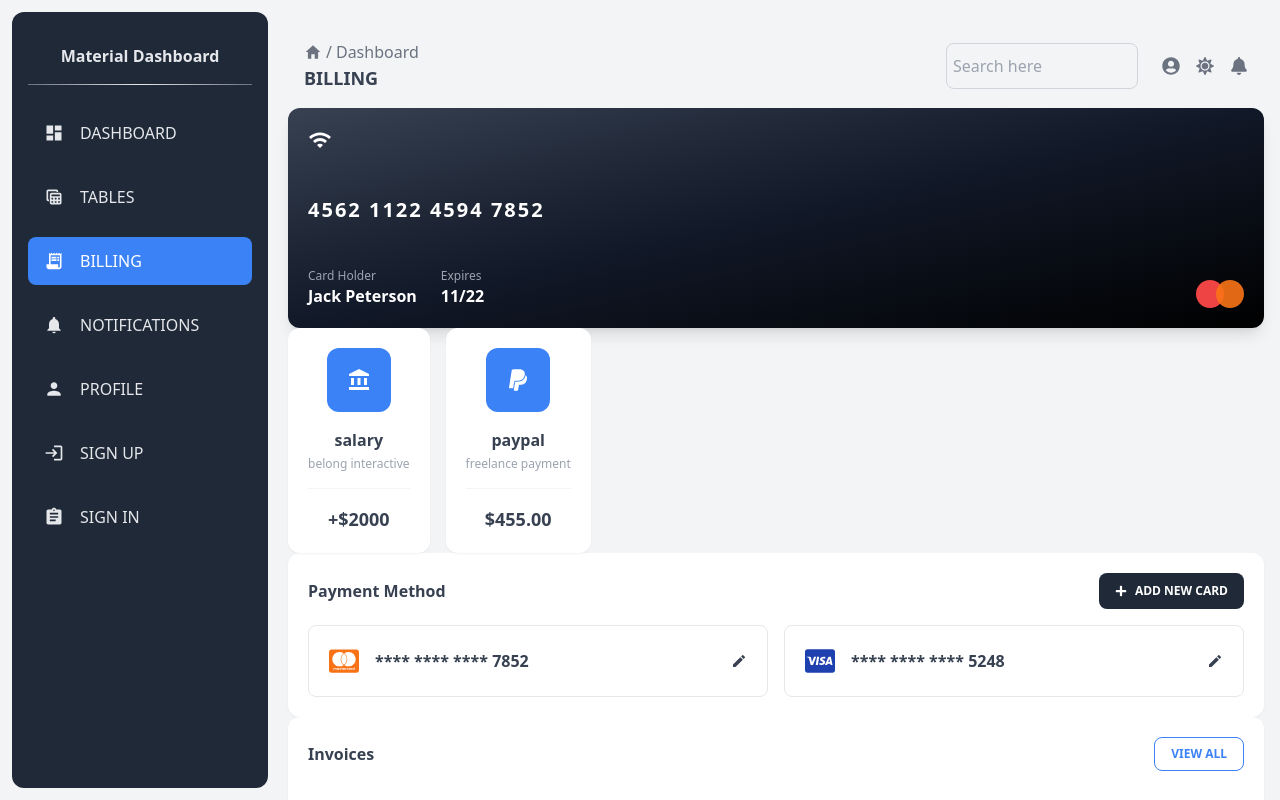
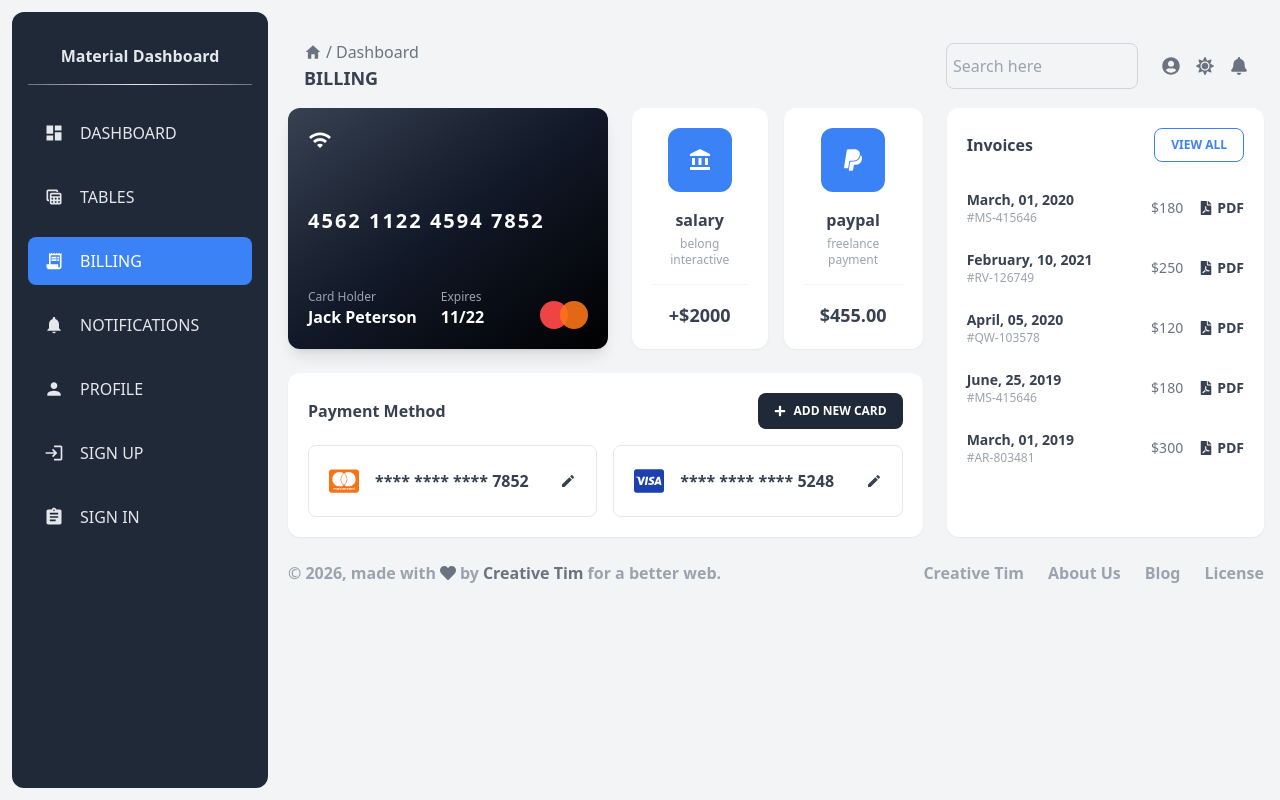
Before and after one commit to mahmoudYousf2005/Dashboard, a React (Vite) app: page /billing in a window 1280 px wide. Shown: the top 800 px of the page. Built offline with nearby package versions, Linux system fonts and the light colour scheme.

Commit message:
refactor: improve billing page layout

```diff
--- a/src/layout/billing/BillingPage.jsx
+++ b/src/layout/billing/BillingPage.jsx
@@ -5,10 +5,17 @@ import Invoices from "./components/Invoices"
 const BillingPage = () => {
   return (
     <div>
-      <CreditCard />
-      <IncomeCards />
-      <PaymentMethod />
-      <Invoices />
+      <div className="grid gap-6 lg:grid-cols-[minmax(0,2fr)_minmax(0,1fr)]">
+        <div className="flex flex-col gap-6 min-w-0">
+          <div className="grid gap-6 md:grid-cols-[minmax(0,1.1fr)_minmax(0,1fr)]">
+            <CreditCard />
+            <IncomeCards />
+          </div>
+          <PaymentMethod />
+        </div>
+        <Invoices />
+      </div>
+
     </div>
   )
 }
```
